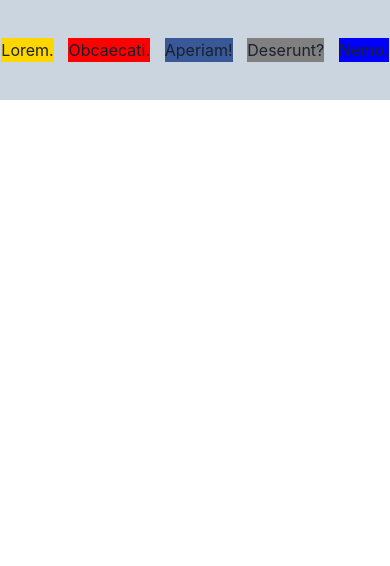
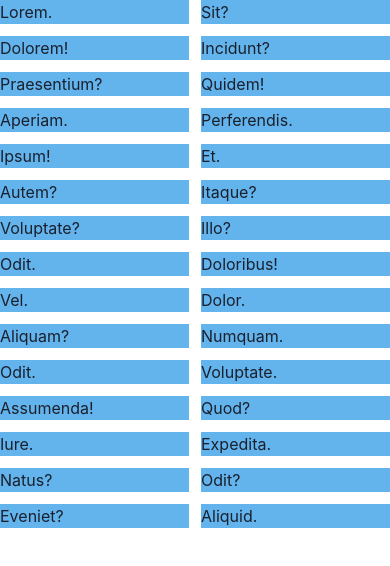
Before and after one commit to Nighteast/react20231031, a React (Create React App) app: page / in a window 390 px wide. Shown: the top 566 px of the page. Built offline with nearby package versions, Linux system fonts and the light colour scheme.

Commit message:
simpleGrid 사용, 반응형 웹 적용

```diff
--- a/src/App.js
+++ b/src/App.js
@@ -1,22 +1,50 @@
-import { Box, Flex } from "@chakra-ui/react";
+import { Box, Flex, SimpleGrid } from "@chakra-ui/react";
 
 function App() {
+  /*
+  const breakpoints = {
+  base: "0em", // 0px
+  sm: "30em", // ~480px. em is a relative unit and is dependant on the font size.
+  md: "48em", // ~768px
+  lg: "62em", // ~992px
+  xl: "80em", // ~1280px
+  "2xl": "96em", // ~1536px
+  };
+*/
   return (
     <>
-      <Flex
-        w={"100%"}
-        h={"100px"}
-        bg={"gray.300"}
-        gap={3}
-        align={"center"}
-        justify={"space-around"}
-      >
-        <Box bg={"gold"}>Lorem.</Box>
-        <Box bg={"red"}>Obcaecati.</Box>
-        <Box bg={"facebook.500"}>Aperiam!</Box>
-        <Box bg={"gray"}>Deserunt?</Box>
-        <Box bg={"blue"}>Nemo.</Box>
-      </Flex>
+      <SimpleGrid gap={3} columns={{ base: 2, md: 3 }}>
+        <Box bg="blue.300">Lorem.</Box>
+        <Box bg="blue.300">Sit?</Box>
+        <Box bg="blue.300">Dolorem!</Box>
+        <Box bg="blue.300">Incidunt?</Box>
+        <Box bg="blue.300">Praesentium?</Box>
+        <Box bg="blue.300">Quidem!</Box>
+        <Box bg="blue.300">Aperiam.</Box>
+        <Box bg="blue.300">Perferendis.</Box>
+        <Box bg="blue.300">Ipsum!</Box>
+        <Box bg="blue.300">Et.</Box>
+        <Box bg="blue.300">Autem?</Box>
+        <Box bg="blue.300">Itaque?</Box>
+        <Box bg="blue.300">Voluptate?</Box>
+        <Box bg="blue.300">Illo?</Box>
+        <Box bg="blue.300">Odit.</Box>
+        <Box bg="blue.300">Doloribus!</Box>
+        <Box bg="blue.300">Vel.</Box>
+        <Box bg="blue.300">Dolor.</Box>
+        <Box bg="blue.300">Aliquam?</Box>
+        <Box bg="blue.300">Numquam.</Box>
+        <Box bg="blue.300">Odit.</Box>
+        <Box bg="blue.300">Voluptate.</Box>
+        <Box bg="blue.300">Assumenda!</Box>
+        <Box bg="blue.300">Quod?</Box>
+        <Box bg="blue.300">Iure.</Box>
+        <Box bg="blue.300">Expedita.</Box>
+        <Box bg="blue.300">Natus?</Box>
+        <Box bg="blue.300">Odit?</Box>
+        <Box bg="blue.300">Eveniet?</Box>
+        <Box bg="blue.300">Aliquid.</Box>
+      </SimpleGrid>
     </>
   );
 }
```
